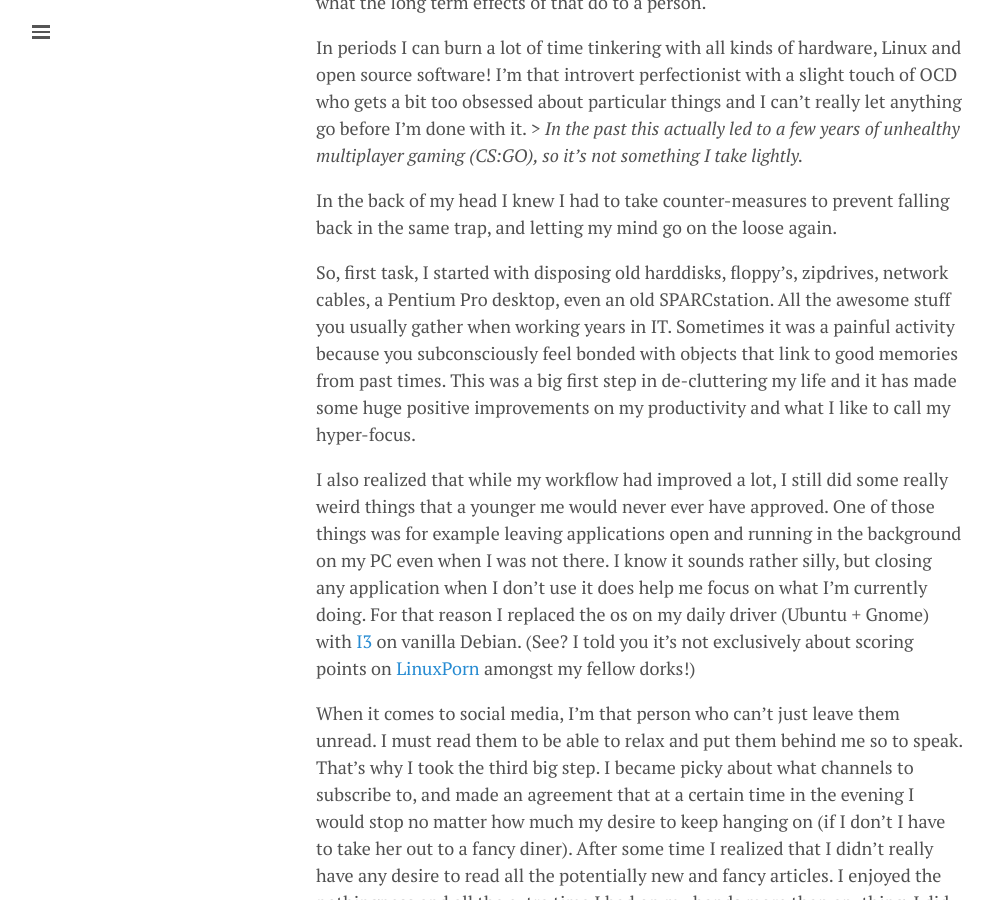
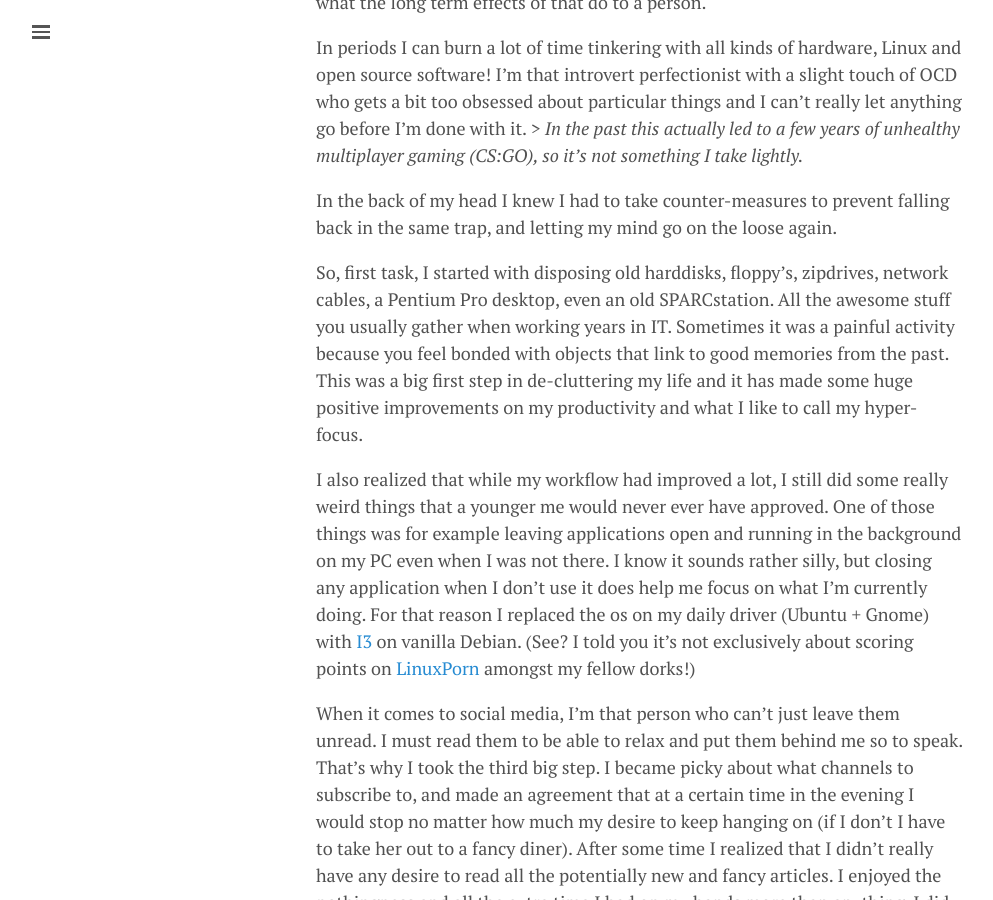
Before and after one commit to lgeurts/lgeurts.github.io, a Jekyll site: the page built from _posts/2021-11-09-why-i-decided-to-limit-my-social-presence.md, in a window 1280 px wide and 900 px high, scrolled down 670 px. Shown: the whole window, without its empty margins (0-993 px from the left). Built offline with Jekyll 4.4.1, drawn with Linux system fonts in a browser that asks for light colours; nearby versions of some CDN libraries; comment, search, counter and statistics services are not loaded.

Commit message:
Update 2021-11-09-why-i-decided-to-limit-my-social-presence.md

```diff
--- a/_posts/2021-11-09-why-i-decided-to-limit-my-social-presence.md
+++ b/_posts/2021-11-09-why-i-decided-to-limit-my-social-presence.md
@@ -18,7 +18,7 @@ In periods I can burn a lot of time tinkering with all kinds of hardware, Linux
 
 In the back of my head I knew I had to take counter-measures to prevent falling back in the same trap, and letting my mind go on the loose again.
 
-So, first task, I started with disposing old harddisks, floppy's, zipdrives, network cables, a Pentium Pro desktop, even an old SPARCstation. All the awesome stuff you usually gather when working years in IT. Sometimes it was a painful activity because you subconsciously feel bonded with objects that link to good memories from past times. This was a big first step in de-cluttering my life and it has made some huge positive improvements on my productivity and what I like to call my hyper-focus.
+So, first task, I started with disposing old harddisks, floppy's, zipdrives, network cables, a Pentium Pro desktop, even an old SPARCstation. All the awesome stuff you usually gather when working years in IT. Sometimes it was a painful activity because you feel bonded with objects that link to good memories from the past. This was a big first step in de-cluttering my life and it has made some huge positive improvements on my productivity and what I like to call my hyper-focus.
 
 I also realized that while my workflow had improved a lot, I still did some really weird things that a younger me would never ever have approved. One of those things was for example leaving applications open and running in the background on my PC even when I was not there. I know it sounds rather silly, but closing any application when I don’t use it does help me focus on what I’m currently doing. For that reason I replaced the os on my daily driver (Ubuntu + Gnome) with [I3](https://i3wm.org/) on vanilla Debian. (See? I told you it's not exclusively about scoring points on [LinuxPorn](https://www.reddit.com/r/LinuxPorn/) amongst my fellow dorks!)
 
```
